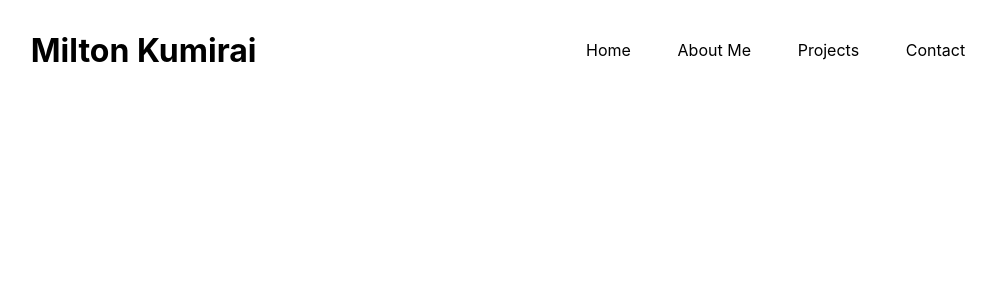
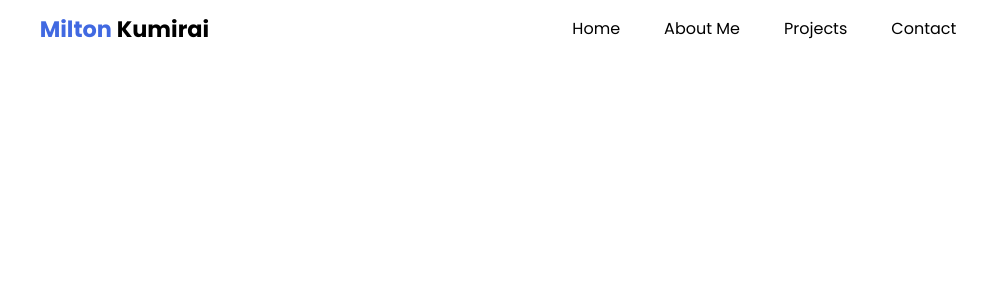
Before and after one commit to Kummirai/portifolio, a React (Vite) app in the folder my portifolio/: page / in a window 1280 px wide. Shown: the top 300 px of the page, without its empty margins (142-1138 px from the left). Built offline with nearby package versions, Linux system fonts and the light colour scheme.

Commit message:
Update CSS to import Poppins font and enhance header styles

```diff
--- a/my portifolio/src/index.css
+++ b/my portifolio/src/index.css
@@ -1,16 +1,26 @@
-:root {
-  font-family: Inter, system-ui, Avenir, Helvetica, Arial, sans-serif;
+@import url("https://fonts.googleapis.com/css2?family=Poppins:ital,wght@0,100;0,200;0,300;0,400;0,500;0,600;0,700;0,800;0,900;1,100;1,200;1,300;1,400;1,500;1,600;1,700;1,800;1,900&display=swap");
 
-  font-synthesis: none;
-  text-rendering: optimizeLegibility;
-  -webkit-font-smoothing: antialiased;
-  -moz-osx-font-smoothing: grayscale;
+*,
+*::after,
+*::before {
+  padding: 0;
+  margin: 0;
+  box-sizing: border-box;
+  font-family: "Poppins", serif;
 }
 
 header {
   display: flex;
   justify-content: space-around;
   align-items: center;
+}
+
+header h1 {
+  font-size: 1.4rem;
+}
+
+header h1 > span {
+  color: #4169e1;
 }
 
 header ul {
@@ -28,4 +38,10 @@
 header a {
   text-decoration: none;
   color: black;
+  padding-bottom: 4px;
 }
+
+header a:hover {
+  color: #4169e1;
+  border-bottom: 1px solid #4169e1;
+}
```
